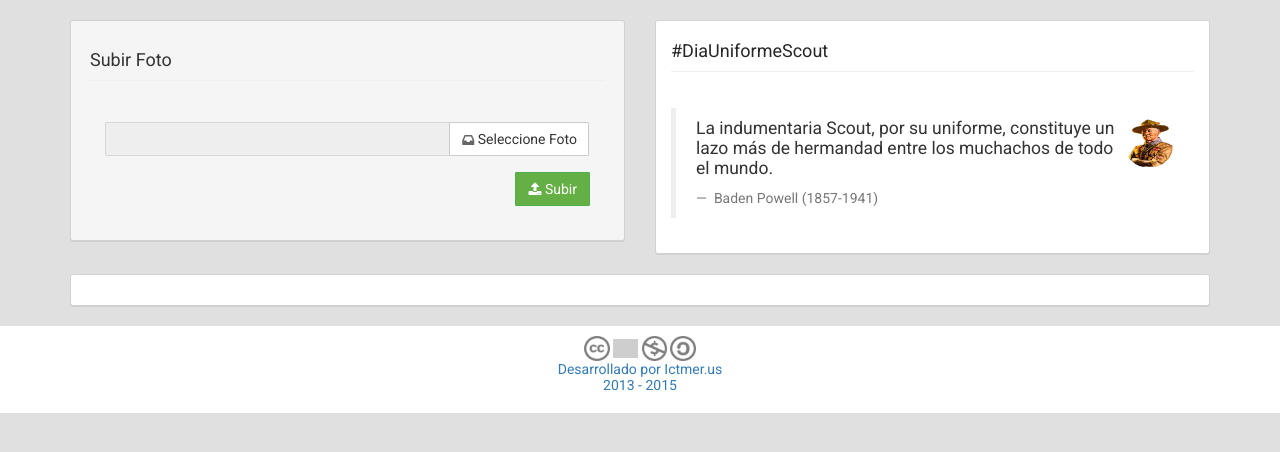
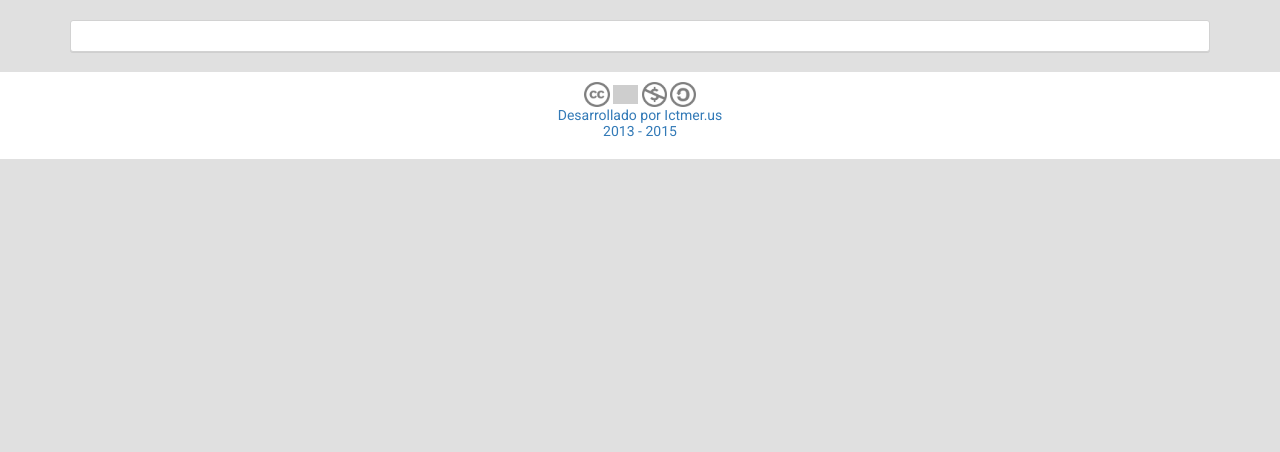
Before and after one commit to Jamp/DiaUniformeScouts2.0, a Django app: template diad/templates/album.html in a window 1280 px wide. Shown: the part 100-552 px from the top of the page. Run offline with Django 3.2, Linux system fonts and the light colour scheme; the template is opened without the code that fills it, so the values that code supplies are empty; parts of the project's set-up code (start-up, migrations or seed data) failed here and were passed over; some libraries are stand-ins or nearby versions; grey boxes are pictures that could not be loaded.

Commit message:
Elevando el formulario para subir imágenes a través del index

```diff
--- /dev/null
+++ b/diad/forms.py
@@ -0,0 +1,5 @@
+from django import forms
+
+class UploadForm(forms.Form):
+    album = forms.IntegerField()
+    url = forms.ImageField()
--- a/diad/templates/album.html
+++ b/diad/templates/album.html
@@ -59,53 +59,6 @@
         </div>
 
         <section class="container" id="main">
-            <section class="row">
-                <div class="col-md-6">
-                    <div class="well">
-                        <h4>Subir Foto</h4>
-                        <div class="panel-body">
-                            {% if message %}
-                                {% for message in messages %}
-                            <div class="alert alert-{{ message.tags }}">{{ message }}</div>
-                                {% endfor %}
-                            {% endif %}
-                            <form action="/subir/" method="post" enctype="multipart/form-data" post="">
-                                <input type="hidden" name="csrfmiddlewaretoken" value="{{ csrf_token }}">
-                                <div class="row">
-                                    <div class="col-xs-12">
-                                        <br>
-                                        <input id="album_id" name="album_id" type="hidden" value="{{ id_album }}">
-                                        <input type="file" class="filestyle" data-buttonText="Seleccione Foto" data-iconName="fa fa-inbox" data-size="md">
-                                    </div>
-                                </div>
-                                <br>
-                                <div class="row">
-                                    <div class="col-xs-12 text-right">
-                                        <button type="submit" name="submit" class="btn btn-success"><i class="fa fa-upload"></i> Subir</button>
-                                    </div>
-                                </div>
-                            </form>
-                        </div>
-                    </div>
-                </div>
-                <div class="col-md-6 ">
-                    <div class="panel panel-default">
-                        <div class="panel-heading">
-                            <h4>#DiaUniformeScout</h4>
-                        </div>
-                        <div class="panel-body">
-                            <blockquote>
-                                <img src="{% static "img/BadenPowell.gif" %}" alt="Baden Powell (1857-1941)" class="img-circle pull-right">
-                                <p>La indumentaria Scout, por su uniforme, constituye un lazo más de hermandad entre los muchachos de todo el mundo.</p>
-                                <footer>
-                                    Baden Powell (1857-1941)
-                                </footer>
-                            </blockquote>
-                        </div>
-                    </div>
-                </div>
-            </section>
-
             <section id="gallery">
                 {% if photos.len == 0 %}
                 <div class="row">
--- a/diad/templates/index.html
+++ b/diad/templates/index.html
@@ -73,8 +73,8 @@
                                 <div class="row">
                                     <div class="col-xs-12">
                                         <br>
-                                        <input id="album_id" name="album_id" type="hidden" value="{{ id_album }}">
-                                        <input type="file" class="filestyle" data-buttonText="Seleccione Foto" data-iconName="fa fa-inbox" data-size="md">
+                                        <input name="album" type="hidden" value="{{ id_album }}">
+                                        <input name="url" type="file" class="filestyle" data-buttonText="Seleccione Foto" data-iconName="fa fa-inbox" data-size="md">
                                     </div>
                                 </div>
                                 <br>
```
Also changed, not shown: diad/views.py (+17 -4 lines).
